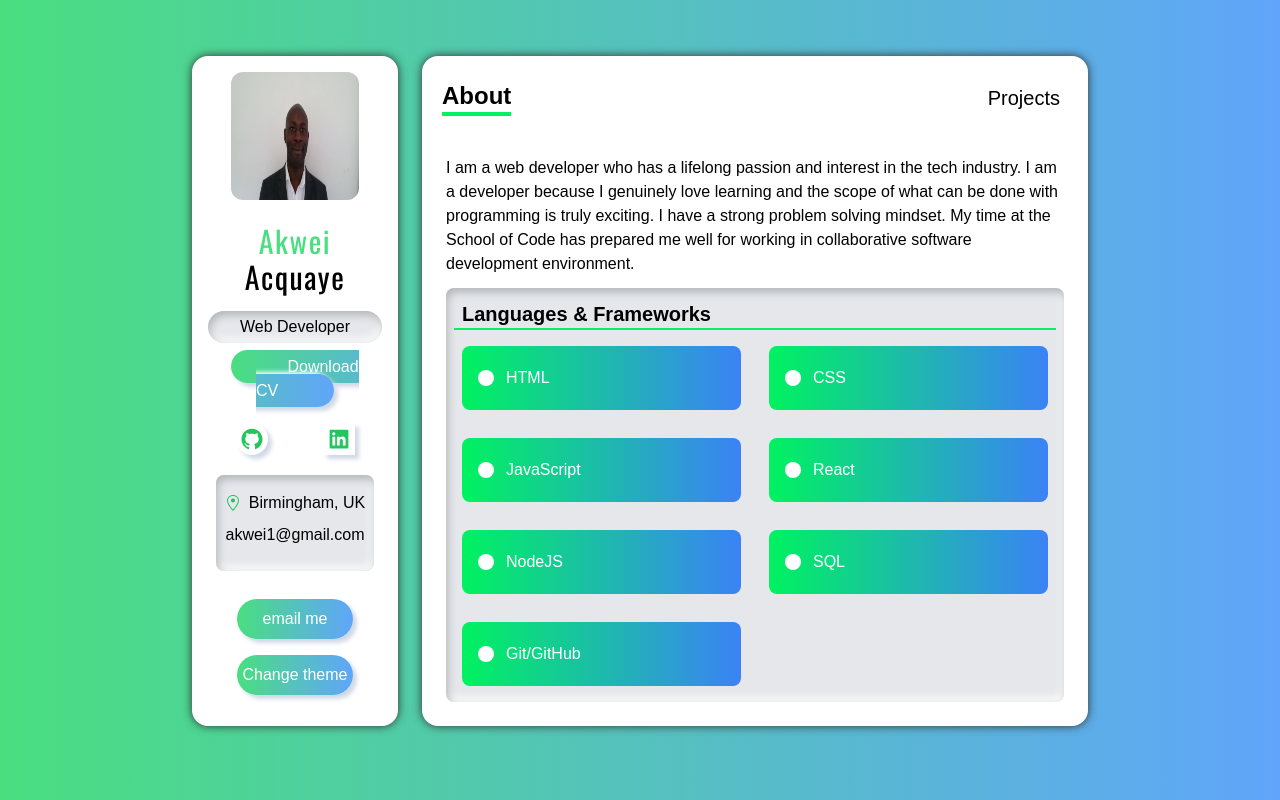
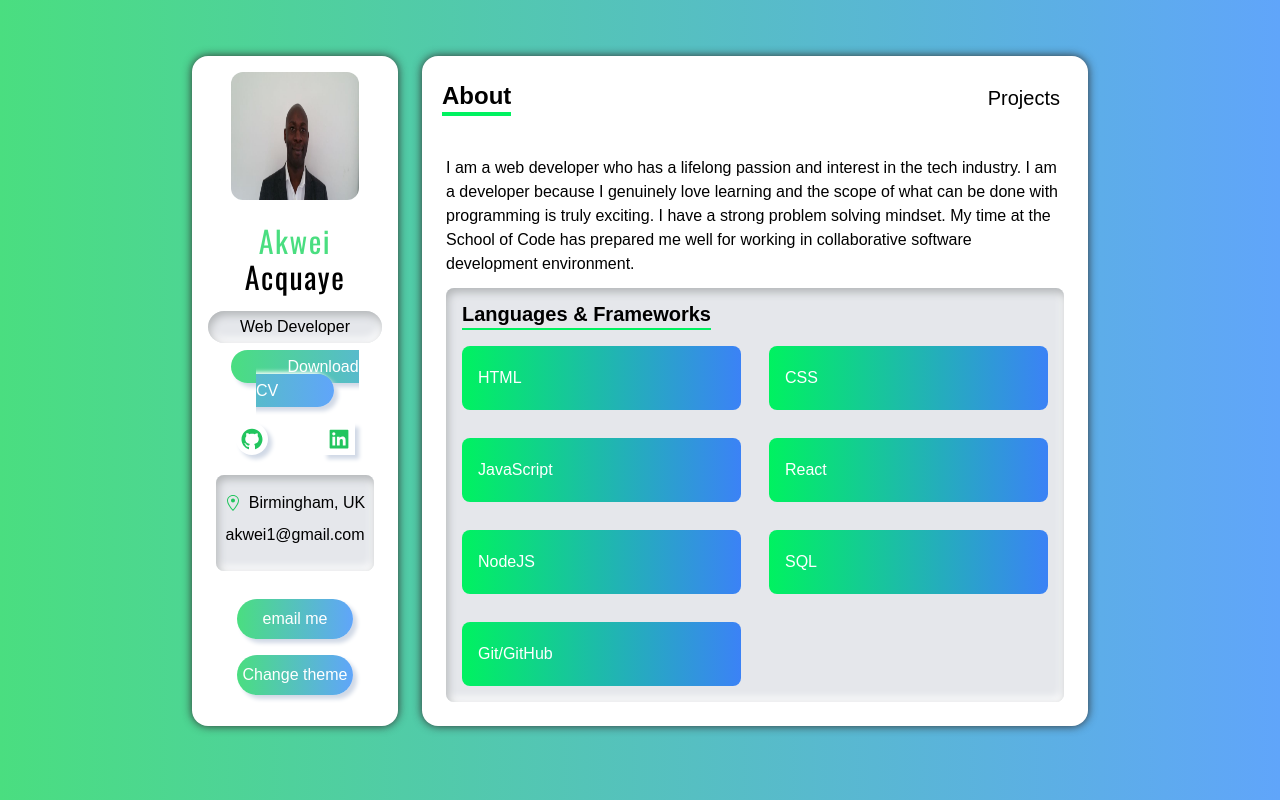
Before and after one commit to Akwei001/next-portfolio, a Next.js app: page / in a window 1280 px wide. Built offline with nearby package versions, Linux system fonts and the light colour scheme.

Commit message:
language bar changed

```diff
--- a/components/Bar.tsx
+++ b/components/Bar.tsx
@@ -4,7 +4,8 @@ import { Skill } from '../types';
 import { motion } from 'framer-motion';
 
 const Bar: FunctionComponent<{ value: Skill }> = ({
-  value: { Icon, level, name },
+  //icon deleted from value
+  value: { level, name },
 }) => {
   const bar_width = `${level}%`;
 
@@ -34,7 +35,8 @@ const Bar: FunctionComponent<{ value: Skill }> = ({
         initial='initial'
         animate='animate'
       >
-        <Icon className='mr-3' /> {name}
+        {/* <Icon className='mr-3' /> {name} */}
+        {name}
       </motion.div>
     </div>
   );
--- a/pages/index.tsx
+++ b/pages/index.tsx
@@ -29,8 +29,10 @@ const index = () => {
       {/*Languages & Tools */}
       <div className='p-2 bg-gray-200 rounded-lg shadow-custom-neushadow dark:bg-dark-200 dark:shadow-custom-neushadow-dark'>
         <div>
-          <h5 className='flex pl-2 my-1 mb-2 text-xl font-bold border-b-2 border-green '>
-            <span> Languages & Frameworks</span>
+          <h5 className='flex pl-2 my-1 mb-2 text-xl font-bold '>
+            <span className='border-b-2 border-green'>
+              Languages & Frameworks
+            </span>
           </h5>
           <div className='grid gap-3 md:grid-cols-2'>
             {languages.map((language, i) => (
--- a/types.ts
+++ b/types.ts
@@ -1,7 +1,7 @@
 import { IconType } from 'react-icons';
 
 export interface Skill {
-  Icon: IconType;
+  // Icon: IconType;
   name: string;
   level: string;
 }
```
Also changed, not shown: data.ts (+8 -8 lines).
